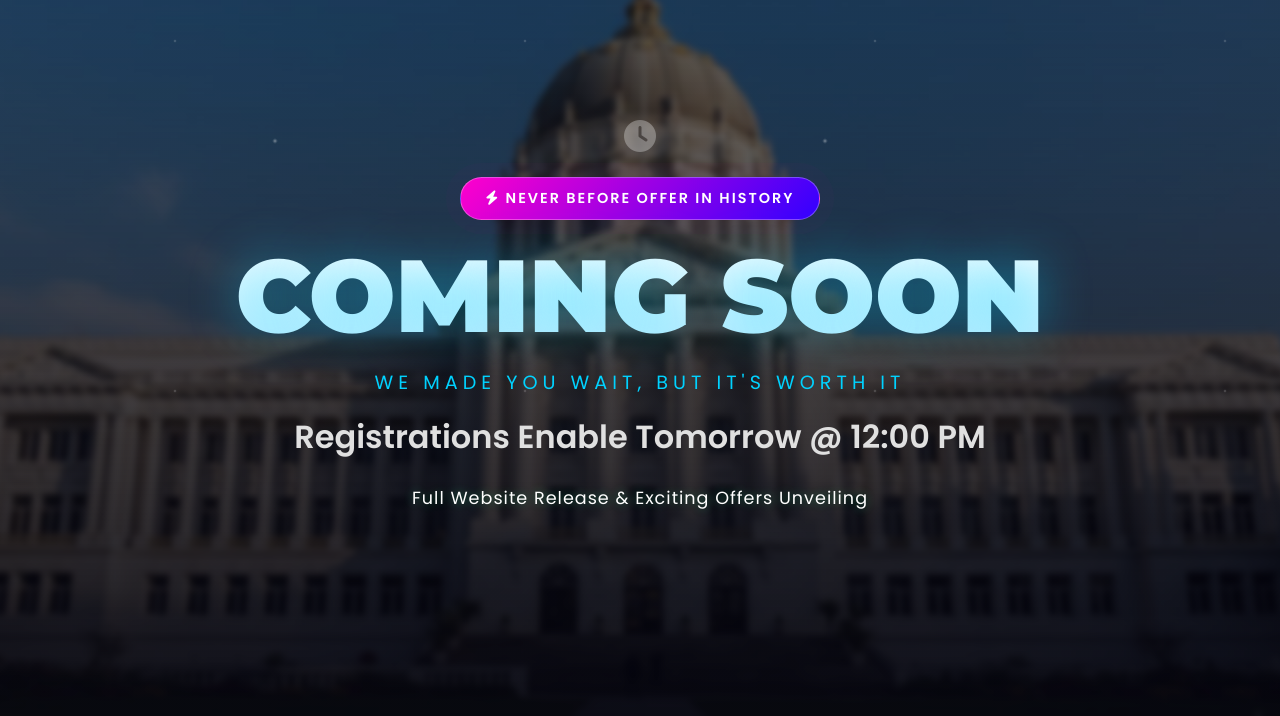
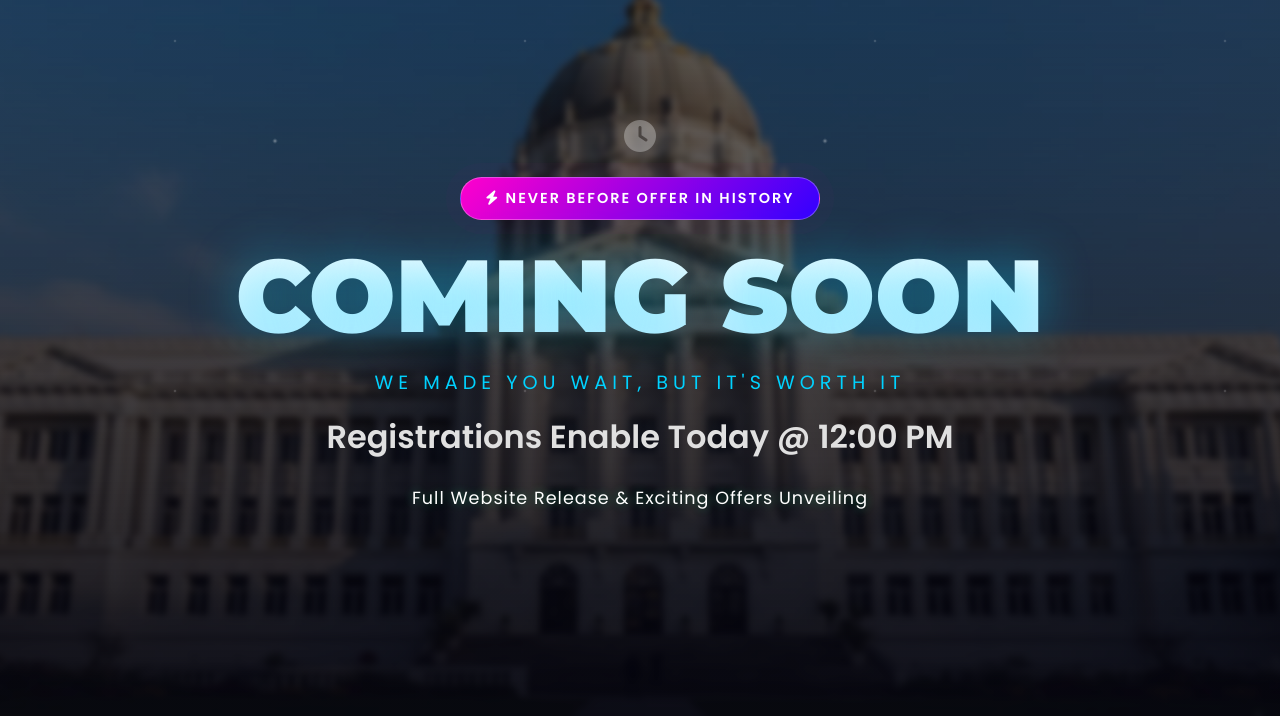
Before and after one commit to lbrcelakshya2k26-oss/lakshya2k26, a website: page public/static/home.html in a window 1280 px wide. Shown: the part 84-800 px from the top of the page. Drawn offline with Linux system fonts and the light colour scheme; files whose address does not match are found by name.

Commit message:
Update home.html

```diff
--- a/public/static/home.html
+++ b/public/static/home.html
@@ -251,7 +251,7 @@
 
             <p class="hero-tagline">We made you wait, but it's worth it</p>
 
-            <h2 class="hero-subtitle">Registrations Enable Tomorrow @ 12:00 PM</h2>
+            <h2 class="hero-subtitle">Registrations Enable Today @ 12:00 PM</h2>
 
             <p class="hero-sub-detail">Full Website Release & Exciting Offers Unveiling</p>
         </div>
```
